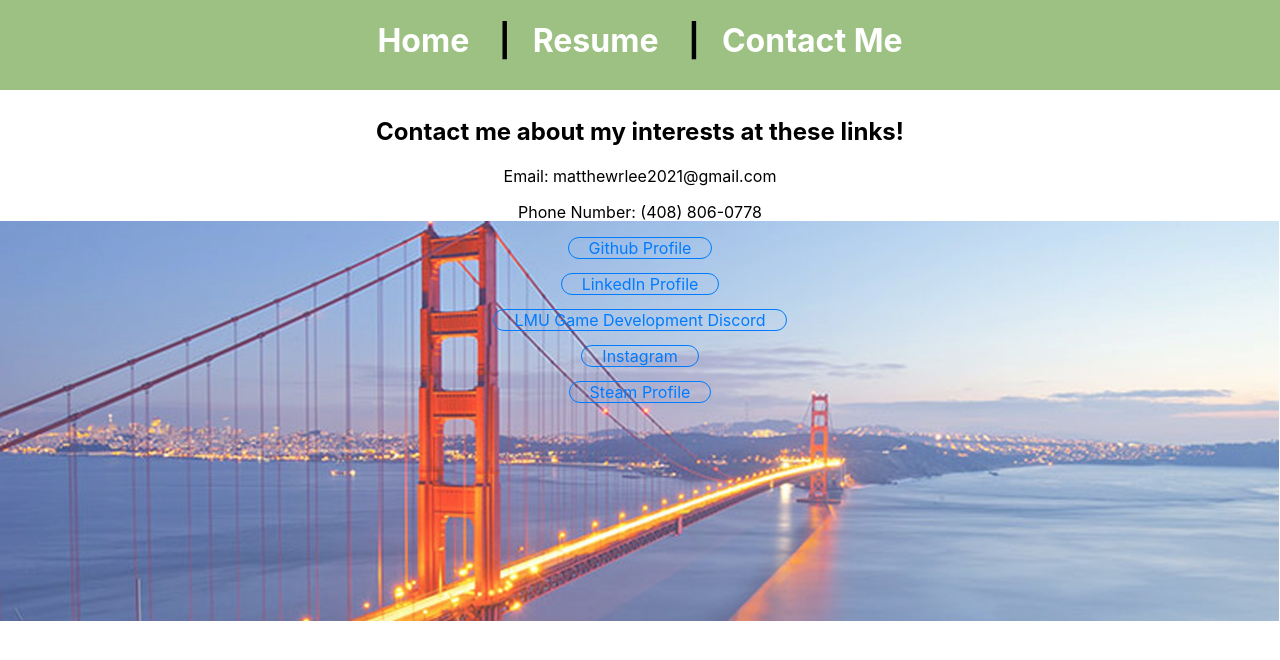
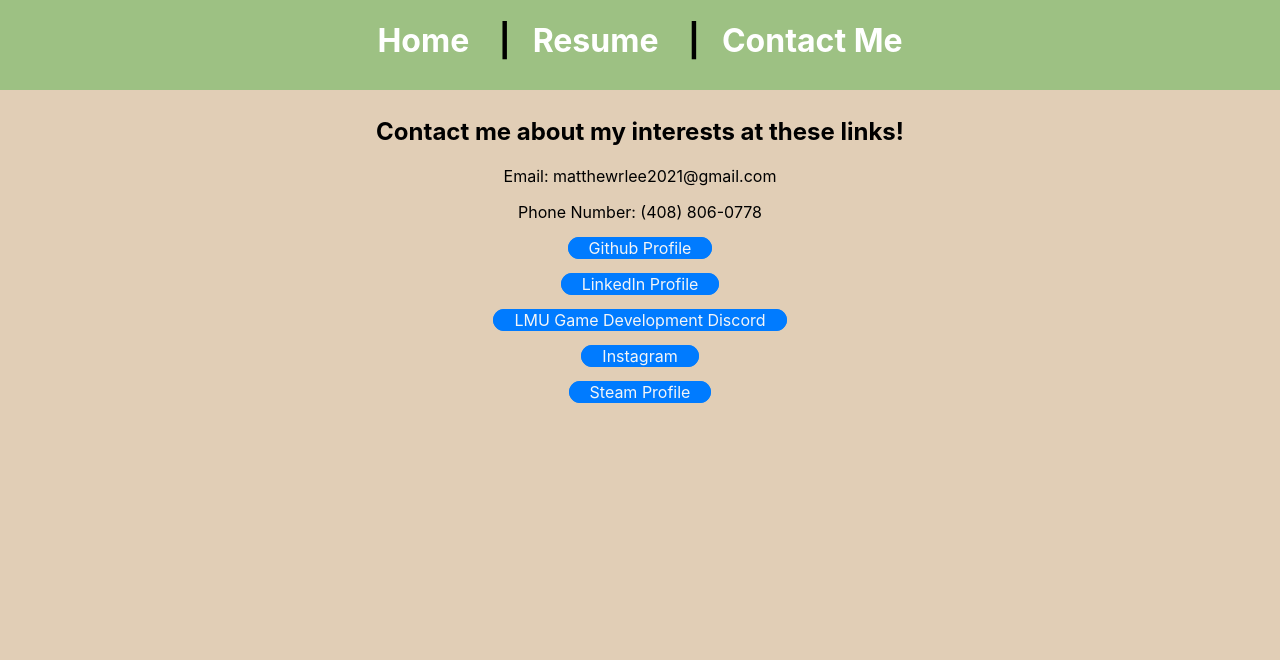
Before and after one commit to MattLee30/personalwebsite, a React (Create React App) app: page /contacts in a window 1280 px wide. Shown: the top 660 px of the page. Built offline with nearby package versions, Linux system fonts and the light colour scheme.

Commit message:
Background

```diff
--- a/src/App.css
+++ b/src/App.css
@@ -1,10 +1,16 @@
+body {
+  margin: 0; /* Reset default margin */
+  padding: 0; /* Reset default padding */
+  background-color: #e1ceb6; /* Set background color to tan */
+}
+
 .HomePage {
   display: flex;
   flex-direction: column;
   align-items: center;
   justify-content: center;
   height: 100vh;
-  background-color: #99520f;
+  background-color: #7f4612;
   color: rgb(192, 50, 50);
 }
 
@@ -23,8 +29,8 @@
   border-radius: 50px;
   padding-left: 20px;
   padding-right: 20px;
-  background-color: transparent;
-  color: #007bff;
+  background-color: #007bff;
+  color: #f3f5f7;
   border: 1px solid #007bff;
   text-decoration: none;
   transition: background-color 0.3s, color 0.3s, border-color 0.3s;
@@ -33,7 +39,7 @@
 /* Style for pill buttons on hover */
 .btn-pill:hover {
   color: #fff;
-  background-color: #007bff;
+  background-color: #7fbdff;
   border-color: #007bff;
 }
 
--- a/src/App.js
+++ b/src/App.js
@@ -1,7 +1,5 @@
-import './App.css';
-
 import React from 'react';
-import { BrowserRouter as Router, Routes, Route} from 'react-router-dom';
+import { BrowserRouter as Router, Routes, Route } from 'react-router-dom';
 import HomePage from './Pages/HomePage';
 import ResumePage from './Pages/ResumePage';
 import ContactsPage from './Pages/ContactsPage';
--- a/src/Components/NavBar.js
+++ b/src/Components/NavBar.js
@@ -1,12 +1,10 @@
 import React from 'react';
 import { Link } from 'react-router-dom';
 import '../NavBar.css'; // Assuming NavBar.css is in the same directory as NavBar.js
-import GoldenGateBanner from '../Images/GoldenGateBanner.jpeg';
 
 const NavBar = () => {
     return (
         <div className="nav-container" style={{ textAlign: 'center' }}>
-            <img src={GoldenGateBanner} alt="Golden Gate Bridge" className="background-image" />
             <div className="links-container">
                 <h1>
                     <Link to="/" className="nav-link">Home</Link> |
--- a/src/NavBar.css
+++ b/src/NavBar.css
@@ -13,25 +13,13 @@
     position: relative;
 }
 
-.background-image {
-  position: absolute;
-  top: 0;
-  left: 0;
-  width: 100%;
-  height: 50vh; /* Set the height to cover half of the viewport height */
-  object-fit: cover; /* Ensure the image covers the container */
-  opacity: 0.8; /* Adjust the opacity for fading effect */
-  z-index: -1; /* Place the image behind other content */
-  transform: translateY(50%); /* Move the image up by 50% of its height */
-}
-
 .links-container {
-    position: relative; /* Ensure links are positioned relative to the container */
-    z-index: 1; /* Place links on top of the background image */
+    position: relative;
+    z-index: 1;
 }
 
 .nav-link {
-    color: white; /* Change link color to white for better visibility */
-    text-decoration: none; /* Remove default underline */
-    margin: 0 10px; /* Add some space between links */
+    color: white;
+    text-decoration: none;
+    margin: 0 10px;
 }
--- a/src/Pages/HomePage.js
+++ b/src/Pages/HomePage.js
@@ -1,10 +1,10 @@
 import React from 'react';
 import tattoo from '../Images/tattoo.png';
+import '../App.css';
 
 function HomePage() {
     return (
         <div>
-            <div style={{ backgroundColor: '#9dc183', height: '100px', width: '100%', position: 'absolute', top: '0', left: '0' }}></div>
             <div style={{ textAlign: 'center', paddingTop: '25px' }}>
                 <h1>
                     Welcome to the Home Page!
```
Also changed, not shown: src/Images/GoldenGateBanner.jpeg (deleted).
